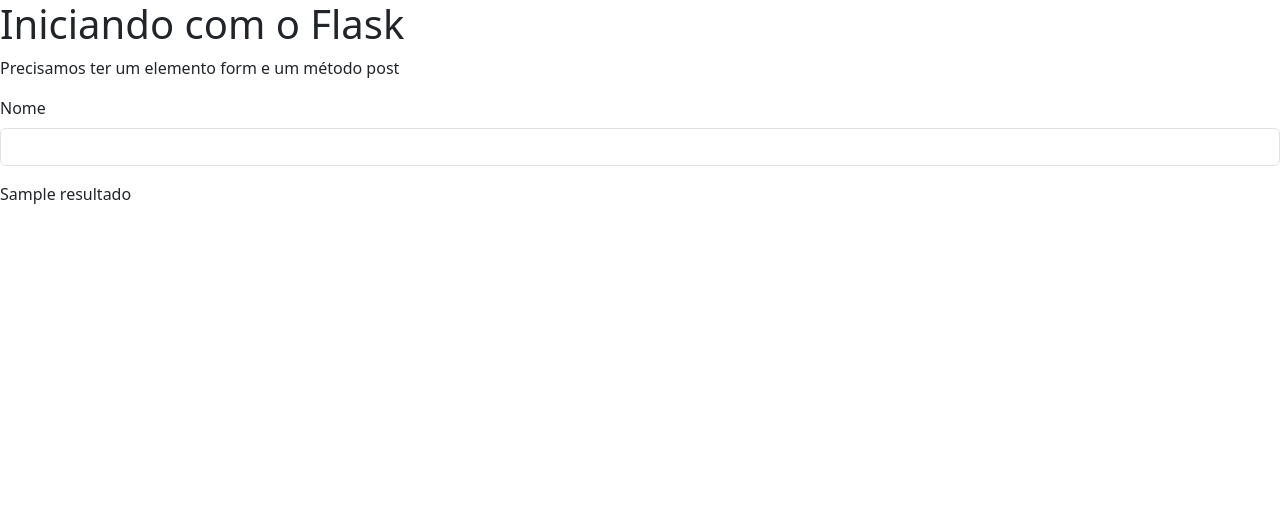
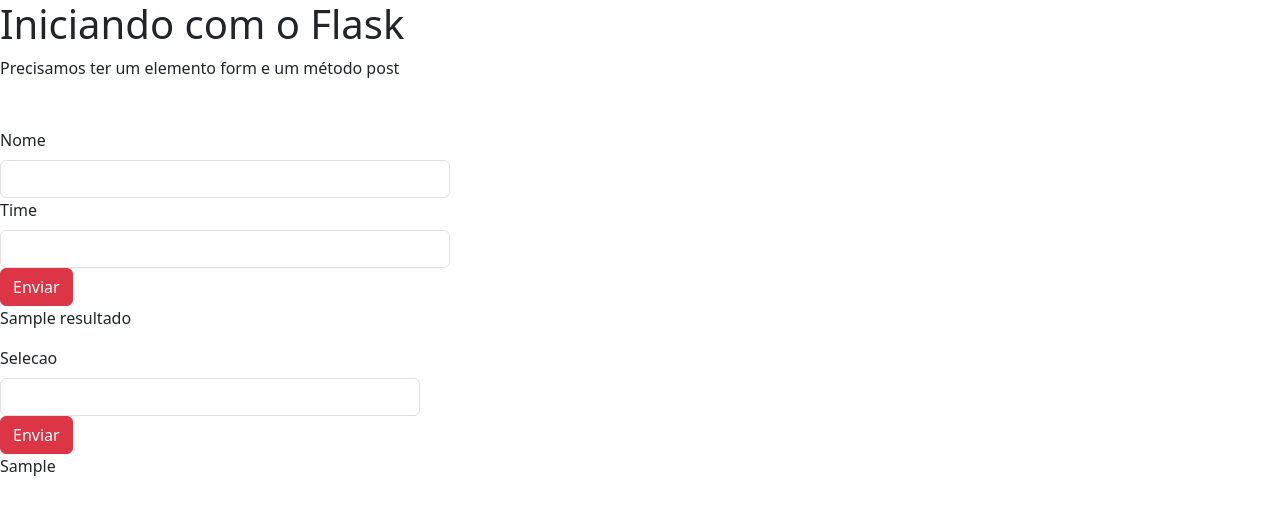
Before and after one commit to veraldinopereira/python_aula, a Flask app: template Projetos/3_flask/templates/index.html in a window 1280 px wide. Shown: the top 515 px of the page. Run offline with Flask 3, Linux system fonts and the light colour scheme; the template is opened without the code that fills it: most values are stand-ins (such as "Sample title", 1, 10 or a date in 2020).

Commit message:
aula 19-04

```diff
--- a/Course/6_Flask/Flask_1/app.py
+++ b/Course/6_Flask/Flask_1/app.py
@@ -1,6 +1,20 @@
 from flask import Flask, render_template, request
 
 app = Flask(__name__)
+
+def get_name():
+    if 'py-nome' in request.form and 'py-time' in request.form:
+        query_nome = request.form['py-nome']
+        query_time = request.form['py-time']
+        msg = f'O seu nome é: {query_nome} Campeao liberta: {query_time}'
+        return msg
+    return None
+
+def get_selecao():
+    if 'py-selecao' in request.form:
+        query_selecao = request.form['py-selecao']
+        return query_selecao
+    return None
 
 @app.route('/')
 def index():
@@ -8,9 +22,9 @@
 
 @app.route('/', methods=['POST'])
 def buscar():
-    query_nome = request.form['py-nome']
-    msg = f'O seu nome é: {query_nome}'
-    return render_template('index.html', resultado=msg)
+    resultado_nome = get_name()
+    resultado_selecao = get_selecao()
+    return render_template('index.html', resultado = resultado_nome, resultado1 = resultado_selecao)
 
 if __name__ == '__main__':
     app.run(debug=True)
--- a/Course/6_Flask/Flask_1/templates/index.html
+++ b/Course/6_Flask/Flask_1/templates/index.html
@@ -11,10 +11,13 @@
 <body>
     <h1>Iniciando com o Flask</h1>
     <p>Precisamos ter um elemento form e um método post</p>
-    <form method="post">
-        <div class="mb-3">
+    <form method="post" style = "width:450px">
+        <div class="mt-5">
             <label for="input-nome" class="form-label">Nome</label>
             <input type="text" class="form-control" id="input-nome" name="py-nome">
+            <label for="input-time" class="form-label">Time</label>
+            <input type="text" class="form-control" id="input-time" name="py-time">
+            <button type="submit" class="btn btn-danger">Enviar</button>
         </div>
     </form>
     {% if resultado is not none %}
@@ -24,6 +27,19 @@
         </p>
     </div>
     {% endif %}
+    <form method='post' style="width:420px">
+        <label for="input-selecao" class="form-label">Selecao</label>
+        <input type='text' id='input-selecao' class= 'form-control' name='py-selecao'>
+        <button type='submit' class = 'btn btn-danger'>Enviar</button>
+    </form>
+    {% if resultado1 is not none %}
+    <div>
+        <p>
+            {{resultado1}}
+        </p>
+    </div>
+    {% endif %}
+
 
     <script src="https://cdn.jsdelivr.net/npm/bootstrap@5.3.3/dist/js/bootstrap.bundle.min.js"></script>
 </body>
```
